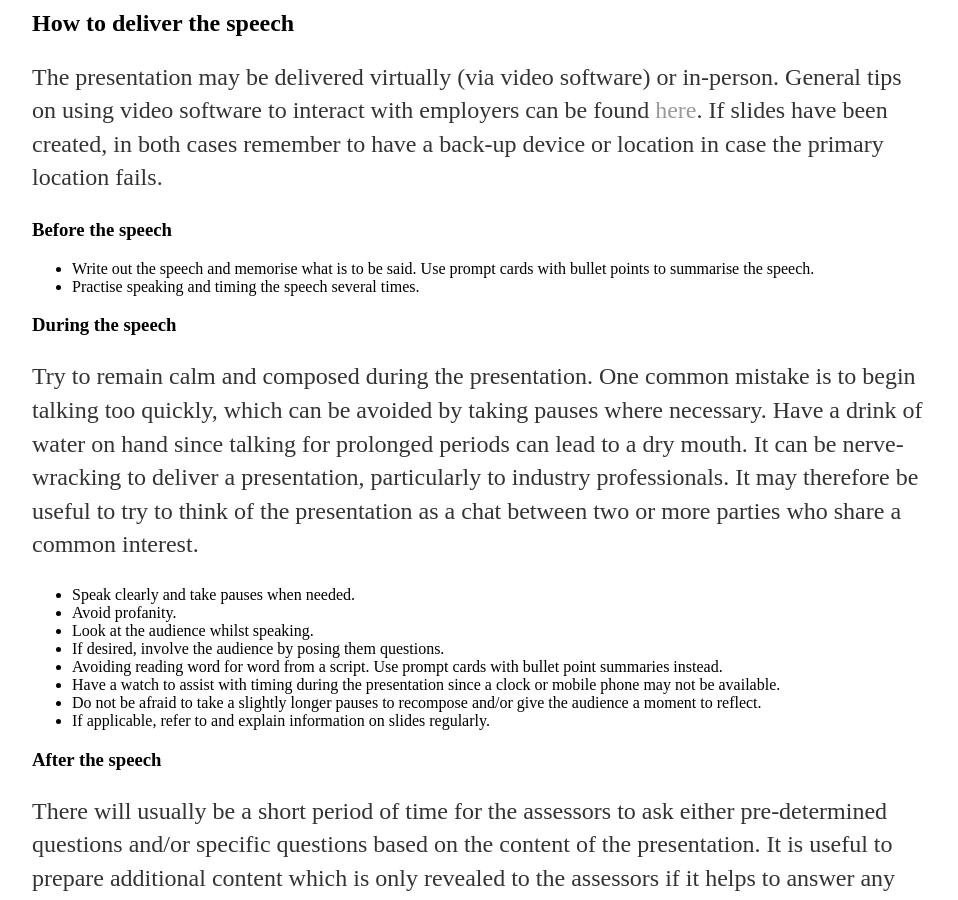
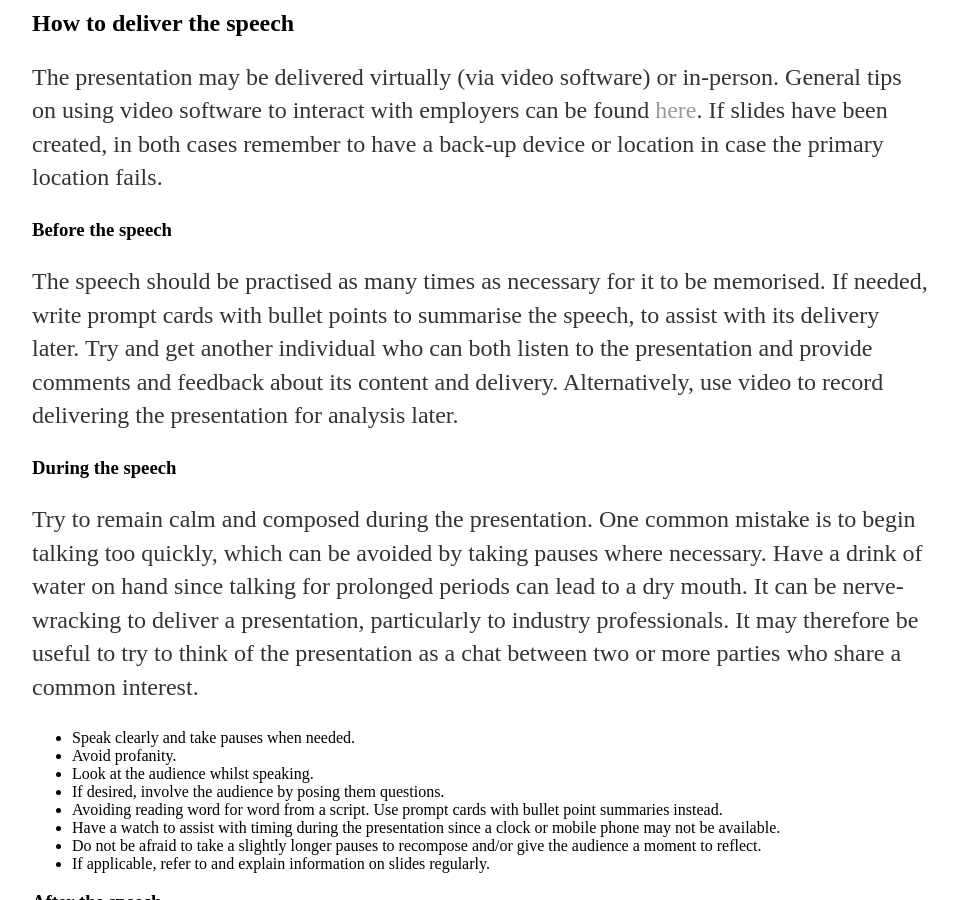
Before and after one commit to pa5411/Graduate-Job-Help, a Jekyll site: the page built from deliveringpresentations.html, in a window 1280 px wide and 900 px high, scrolled down 1709 px. Shown: the whole window, without its empty margins (160-1118 px from the left). Built offline with Jekyll 4.4.1, drawn with Linux system fonts in a browser that asks for light colours.

Commit message:
change bullet points to sentences in before speech section

```diff
--- a/deliveringpresentations.html
+++ b/deliveringpresentations.html
@@ -52,10 +52,7 @@ date: 2021-06-17
 
 		<h3> Before the speech </h3>
 
-		<ul>
-				<li> Write out the speech and memorise what is to be said. Use prompt cards with bullet points to summarise the speech. </li>
-				<li> Practise speaking and timing the speech several times. </li>
-		</ul>
+		<p> The speech should be practised as many times as necessary for it to be memorised. If needed, write prompt cards with bullet points to summarise the speech, to assist with its delivery later. Try and get another individual who can both listen to the presentation and provide comments and feedback about its content and delivery. Alternatively, use video to record delivering the presentation for analysis later. </p>
 
 		<h3> During the speech </h3>
 
```
